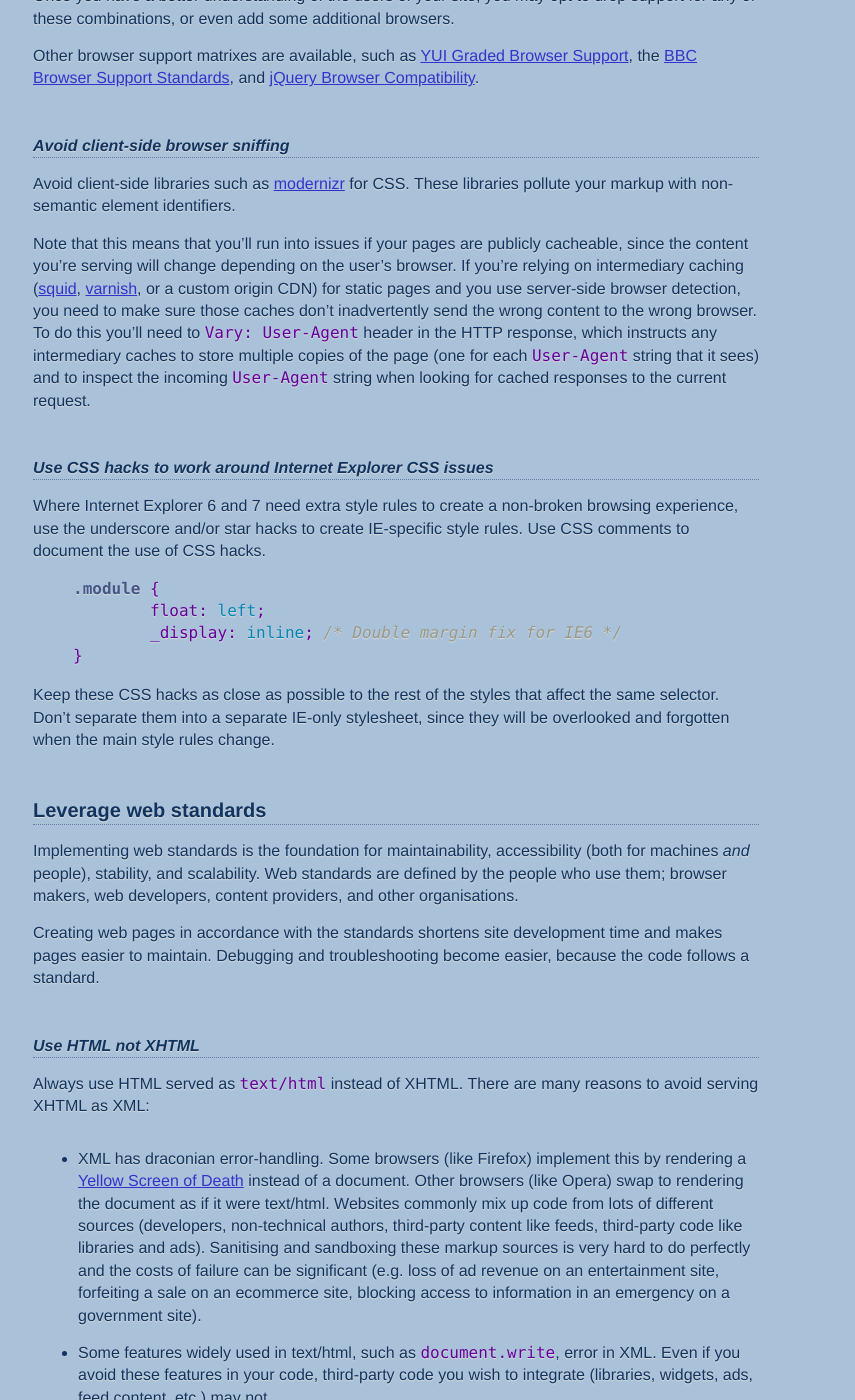
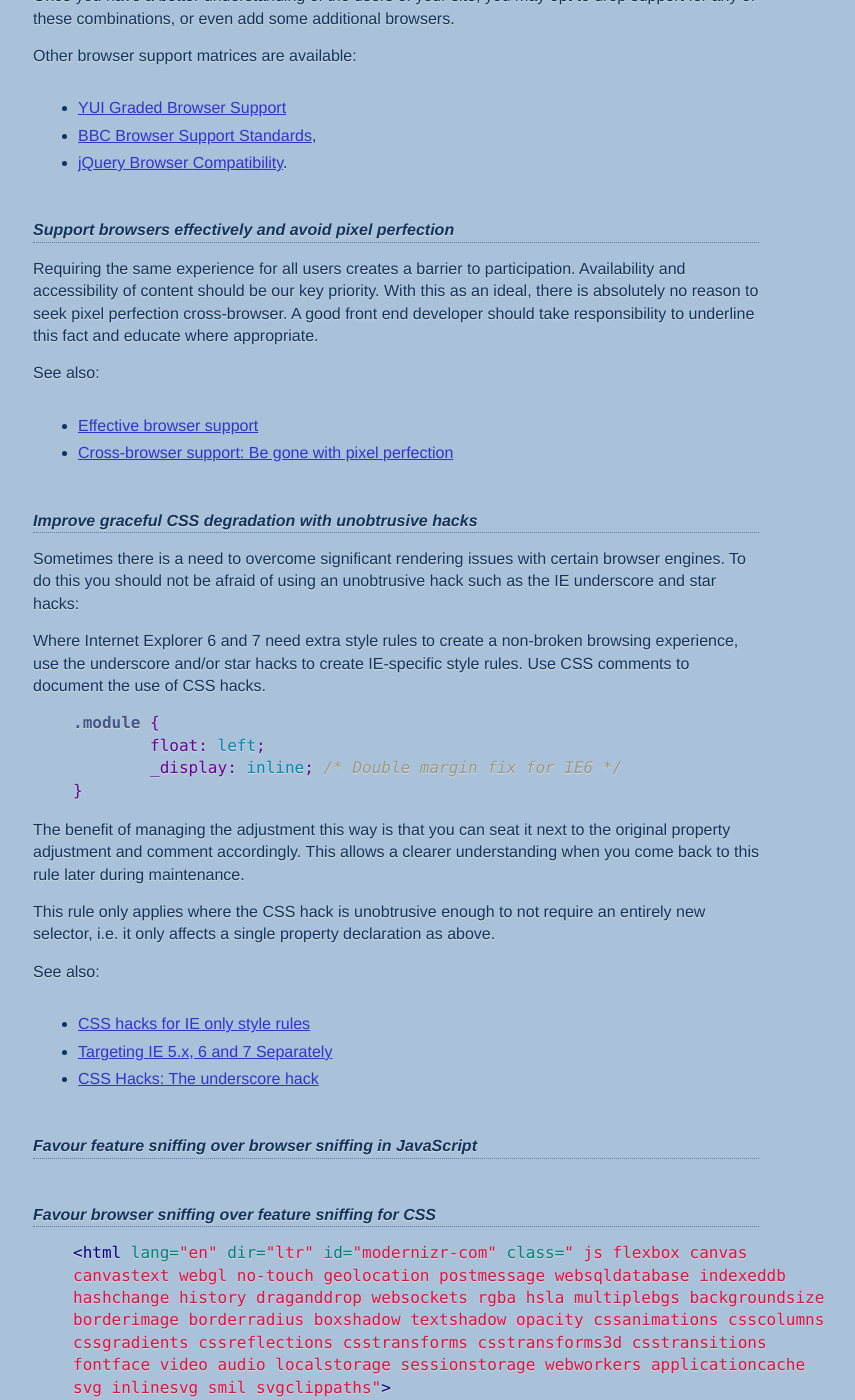
Before and after one commit to nefarioustim/front-end-development-best-practice, a Jekyll site: the page built from index.md, in a window 1280 px wide and 1400 px high, scrolled down 1735 px. Shown: the whole window, without its empty margins (118-973 px from the left). Built offline with Jekyll 4.4.1, drawn with Linux system fonts in a browser that asks for light colours; Markdown is read by kramdown in place of the engine named in the settings; some of the changed text lies outside the part shown.

Commit message:
A bunch of content updates.

```diff
--- a/index.md
+++ b/index.md
@@ -82,32 +82,30 @@
 drop support for any of these combinations, or even add some additional
 browsers.
 
-Other browser support matrixes are available, such as [YUI Graded Browser
-Support](http://developer.yahoo.com/yui/articles/gbs/), the [BBC Browser
-Support
-Standards](http://www.bbc.co.uk/guidelines/futuremedia/technical/browser_support.shtml#support_table),
-and [jQuery Browser
-Compatibility](http://docs.jquery.com/Browser_compatibility).
+Other browser support matrices are available:
 
-#### Avoid client-side browser sniffing
+* [YUI Graded Browser Support](http://developer.yahoo.com/yui/articles/gbs/)
+* [BBC Browser Support Standards](http://www.bbc.co.uk/guidelines/futuremedia/technical/browser_support.shtml#support_table),
+* [jQuery Browser Compatibility](http://docs.jquery.com/Browser_compatibility).
 
-Avoid client-side libraries such as [modernizr](http://www.modernizr.com/) for
-CSS. These libraries pollute your markup with non-semantic element
-identifiers.
+#### Support browsers effectively and avoid pixel perfection
 
-Note that this means that you'll run into issues if your pages are publicly
-cacheable, since the content you're serving will change depending on the
-user's browser. If you're relying on intermediary caching
-([squid](http://www.squid-cache.org), [varnish](http://www.varnish-cache.org),
-or a custom origin CDN) for static pages and you use server-side browser
-detection, you need to make sure those caches don't inadvertently send the
-wrong content to the wrong browser. To do this you'll need to `Vary:
-User-Agent` header in the HTTP response, which instructs any intermediary
-caches to store multiple copies of the page (one for each `User-Agent` string
-that it sees) and to inspect the incoming `User-Agent` string when looking for
-cached responses to the current request.
+Requiring the same experience for all users creates a barrier to
+participation. Availability and accessibility of content should be our key
+priority. With this as an ideal, there is absolutely no reason to seek pixel
+perfection cross-browser. A good front end developer should take
+responsibility to underline this fact and educate where appropriate.
 
-#### Use CSS hacks to work around Internet Explorer CSS issues
+See also:
+
+* [Effective browser support](http://boagworld.com/technology/effective-browser-support/)
+* [Cross-browser support: Be gone with pixel perfection](http://www.gottaquirk.com/2011/03/11/cross-browser-support-be-gone-with-pixel-perfection/)
+
+#### Improve graceful CSS degradation with unobtrusive hacks
+
+Sometimes there is a need to overcome significant rendering issues with
+certain browser engines. To do this you should not be afraid of using an
+unobtrusive hack such as the IE underscore and star hacks:
 
 Where Internet Explorer 6 and 7 need extra style rules to create a non-broken
 browsing experience, use the underscore and/or star hacks to create
@@ -120,10 +118,52 @@
 }
 {% endhighlight %}
 
-Keep these CSS hacks as close as possible to the rest of the styles that
-affect the same selector. Don't separate them into a separate IE-only
-stylesheet, since they will be overlooked and forgotten when the main style
-rules change.
+The benefit of managing the adjustment this way is that you can seat it next
+to the original property adjustment and comment accordingly. This allows a
+clearer understanding when you come back to this rule later during
+maintenance.
+
+This rule only applies where the CSS hack is unobtrusive enough to not require
+an entirely new selector, i.e. it only affects a single property declaration
+as above.
+
+See also:
+
+* [CSS hacks for IE only style rules](http://webstandardstips.com/2008/11/18/css-hacks-for-ie-only-style-rules/)
+* [Targeting IE 5.x, 6 and 7 Separately](http://www.ejeliot.com/blog/63)
+* [CSS Hacks: The underscore hack](http://www.css-zibaldone.com/articles/hacks/csshacks.html#underscore-hack)
+
+#### Favour feature sniffing over browser sniffing in JavaScript
+
+
+
+#### Favour browser sniffing over feature sniffing for CSS
+
+{% highlight html %}
+<html lang="en" dir="ltr" id="modernizr-com" class=" js flexbox canvas
+canvastext webgl no-touch geolocation postmessage websqldatabase indexeddb
+hashchange history draganddrop websockets rgba hsla multiplebgs backgroundsize
+borderimage borderradius boxshadow textshadow opacity cssanimations csscolumns
+cssgradients cssreflections csstransforms csstransforms3d csstransitions
+fontface video audio localstorage sessionstorage webworkers applicationcache
+svg inlinesvg smil svgclippaths">
+{% endhighlight %}
+
+Avoid client-side libraries such as [modernizr](http://www.modernizr.com/) for
+CSS. These libraries pollute your markup with non-semantic element
+identifiers.
+
+**Important Note:** This means that you'll run into issues if your pages are
+publicly cacheable, since the content you're serving will change depending on
+the user's browser. If you're relying on intermediary caching
+([squid](http://www.squid-cache.org), [varnish](http://www.varnish-cache.org),
+or a custom origin CDN) for static pages and you use server-side browser
+detection, you need to make sure those caches don't inadvertently send the
+wrong content to the wrong browser. To do this you'll need to `Vary:
+User-Agent` header in the HTTP response, which instructs any intermediary
+caches to store multiple copies of the page (one for each `User-Agent` string
+that it sees) and to inspect the incoming `User-Agent` string when looking for
+cached responses to the current request.
 
 <h3 id="leverage-web-standards">Leverage web standards</h3>
 
```
Also changed, not shown: other parts of index.md (+1 -1 lines).
